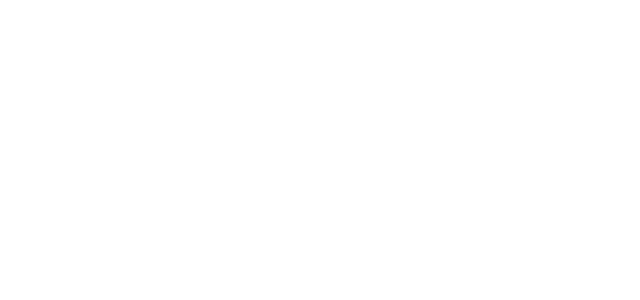
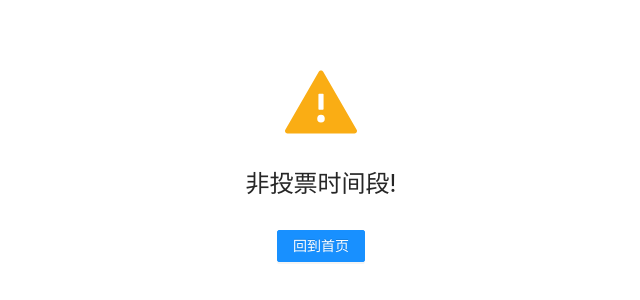
Before and after one commit to DucanEdwards/tp, a Vue app: page /#/timeout in a window 1280 px wide. Before the commit this address had no page. Shown: the part 236-536 px from the top of the page, without its empty margins (319-959 px from the left). Built offline with nearby package versions, Linux system fonts and the light colour scheme.

Commit message:
增加投票时段提示和限制超时投票

```diff
--- /dev/null
+++ b/src/components/TimeOut.vue
@@ -0,0 +1,24 @@
+<template>
+  <div>
+    <a-result
+        status="warning"
+        title="非投票时间段!"
+    >
+      <template #extra>
+        <a-button key="console" type="primary">
+          <router-link to="/">回到首页</router-link>
+        </a-button>
+      </template>
+    </a-result>
+  </div>
+</template>
+
+<script>
+export default {
+  name: "Time"
+}
+</script>
+
+<style scoped>
+
+</style>
--- a/src/components/TouPiao.vue
+++ b/src/components/TouPiao.vue
@@ -43,13 +43,15 @@
     </div>
 
     <div :style="{ background: 'rgb(190, 200, 200)', padding: '26px 16px 16px' }">
-      <div style="margin-bottom: 10px"><a-tag color="#f50">请选择5-15项 已选择{{selected}}项</a-tag></div>
+      <div style="margin-bottom: 10px"><a-tag color="#4d9ef1">请选择5-15项 已选择{{selected}}项</a-tag></div>
       <a-button type="primary" ghost @click="clearChoose">清空选择</a-button>
     </div>
 
     <div :style="{ background: 'rgb(190, 200, 200)', padding: '10px 16px 16px' }">
       <a-button type="primary" ghost @click="postVote">提交投票结果</a-button>
+      <div style="margin-top: 10px"><a-tag color="#4d9ef1">投票有效期：2022年10月25日-28日 每日可投一次</a-tag></div>
     </div>
+
   </div>
 </template>
 
@@ -107,6 +109,12 @@
     }
 
     const postVote=()=>{
+      let curTime=new Date();
+      if (curTime>new Date('2022-10-29 00:00:00')){
+        router.push('/timeout')
+        return;
+      }
+
       for(let i=1;i<=71;i++){
         if (checked[i].value){
           voteList.value.push(i);
--- a/src/router/index.js
+++ b/src/router/index.js
@@ -1,12 +1,14 @@
 import TouPiao from "../components/TouPiao.vue";
 import Success from "../components/Success.vue";
 import RepeatVote from "../components/RepeatVote.vue";
+import TimeOut from "../components/TimeOut.vue"
 import { createRouter,createWebHashHistory} from "vue-router";
 
 const routes = [
     { path: '/', component: TouPiao },
     { path: '/success',component: Success},
-    { path: '/repeat-vote',component: RepeatVote}
+    { path: '/repeat-vote',component: RepeatVote},
+    { path:'/timeout',component: TimeOut}
 ]
 
 const router = createRouter({
```
